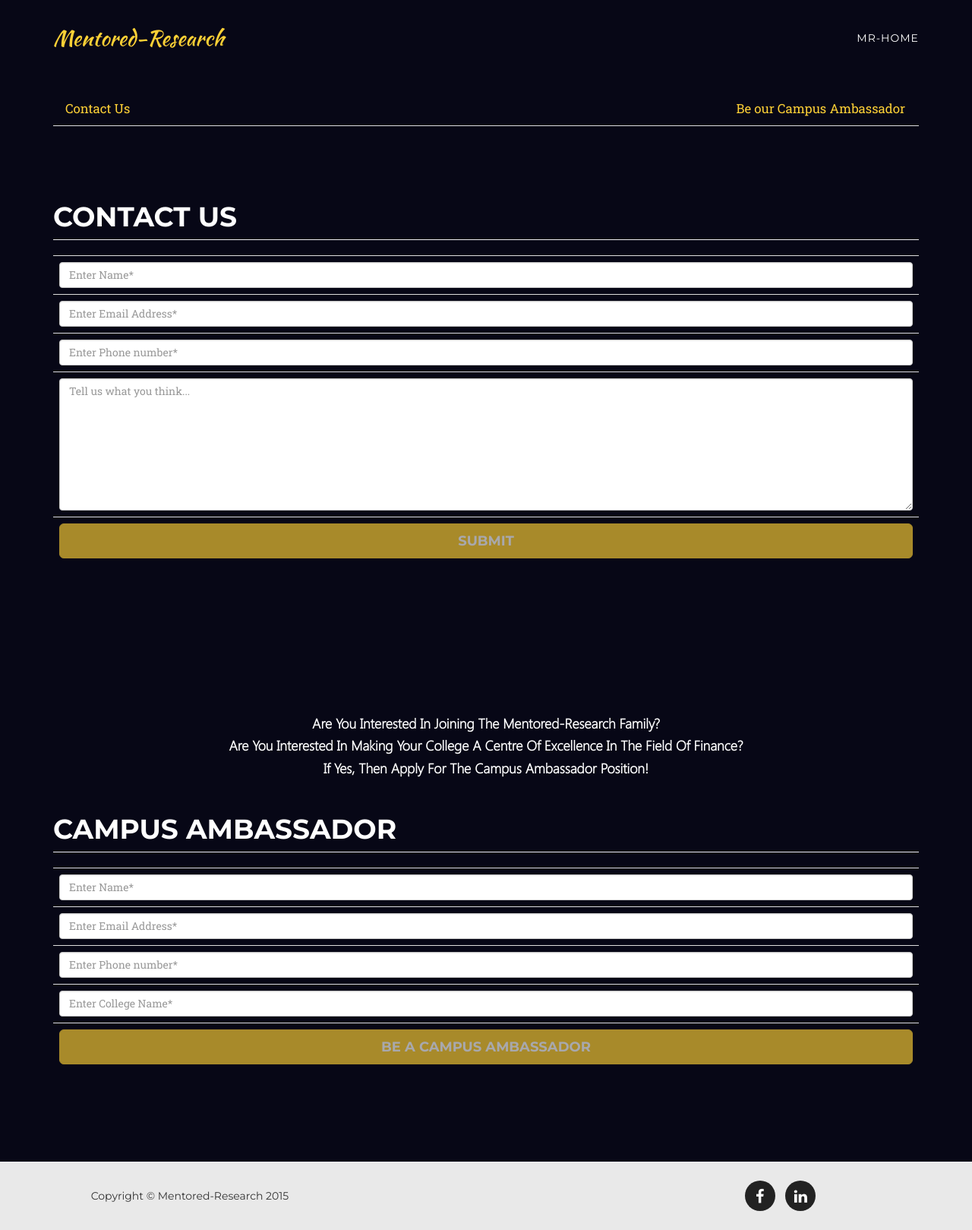
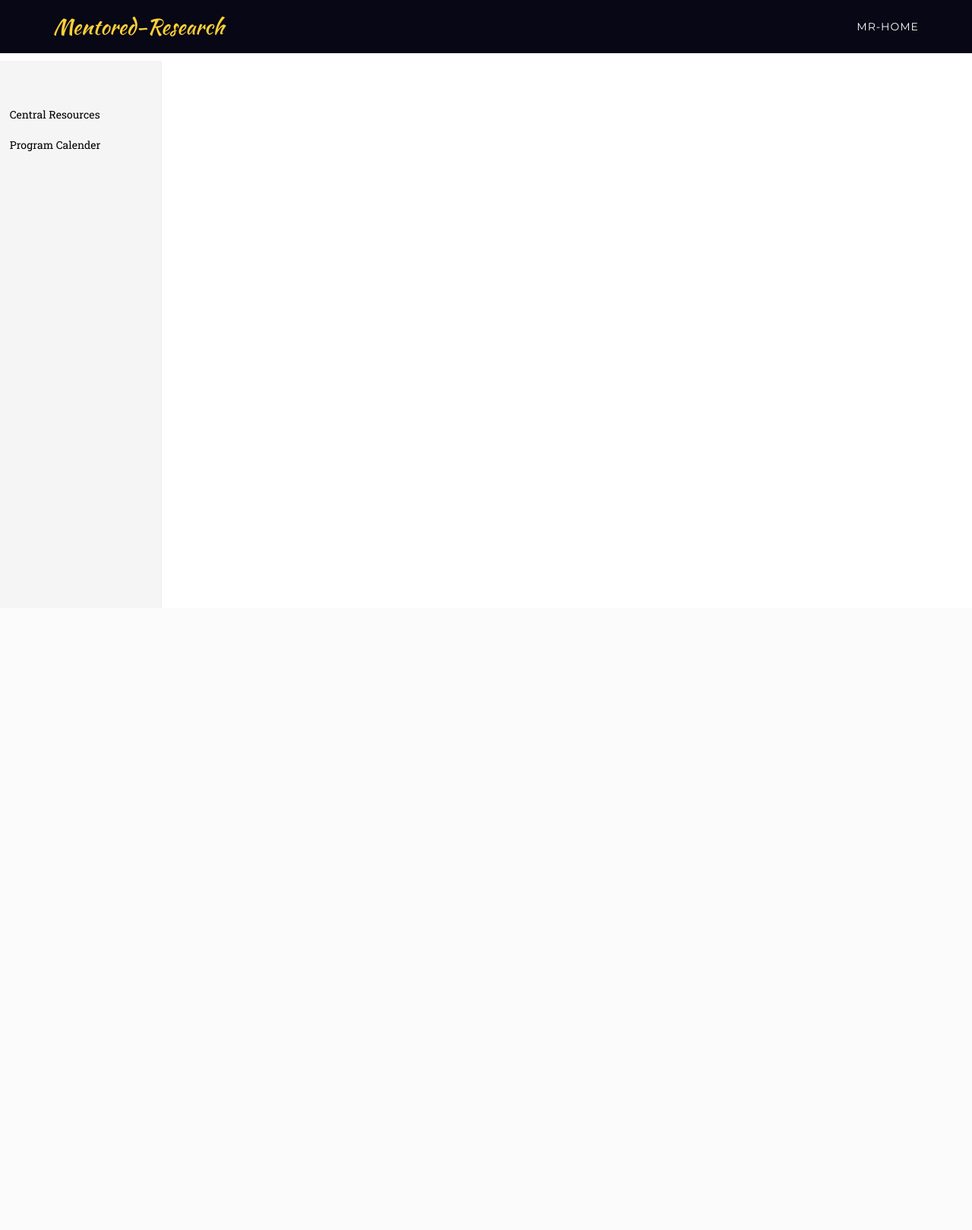
Before and after one commit to sagaranand015/MRFinal, a PHP site: page /mentee.php in a window 1280 px wide. Shown: the whole page at 76% size. After the commit the page ends 800 px from the top, so only its background shows below. Run offline with PHP 8.4, Linux system fonts and the light colour scheme; some libraries are stand-ins or nearby versions; some web fonts are replaced.

Commit message:
Completed the front end of the mentee page. Applicable to all the other pages too.

```diff
--- a/courses/css/agency.css
+++ b/courses/css/agency.css
@@ -232,7 +232,7 @@ fieldset[disabled] .btn-xl.active {
 
 @media(min-width:768px) {
     .navbar-default {
-        padding: 25px 0;
+        padding: 10px 0;
         border: 0;
         background-color: transparent;
         -webkit-transition: padding .3s;
--- a/courses/mentee.php
+++ b/courses/mentee.php
@@ -14,7 +14,7 @@
     <link rel="shortcut icon" href="img/favicon.ico" type="image/x-icon" />
 	<link rel="icon" href="img/favicon.ico" type="image/x-icon" />
 
-    <title>Contact Us | Mentored-Research</title>
+    <title>Mentored-Research | Mentee</title>
 
     <!-- Bootstrap Core CSS -->
     <link href="css/bootstrap.min.css" rel="stylesheet">
@@ -101,75 +101,153 @@
         	background: rgb(233, 233, 233);
         }
 
-        body {
-        	background: #070716;
-        }
-
         h1 {
-        	color: #fff;
+        	color: #000;
         }
 
          /*for the smallest phones*/
         @media (max-width:767px){
-			#contactUsTab {
-				float: left;
+            .sidebar {
+                position: fixed;
+                top: 0%;
+                bottom: 0%;
+                left: 0;
+                z-index: 20;
+                display: none;
+                padding: 1%;
+                overflow-x: hidden;
+                overflow-y: auto;
+                background-color: #f5f5f5;
+                border-right: 1px solid #eee;
             }
-			#campusAbsTab {
-				float: left;
+            .main-div {
+		    	margin: 0% 2% 2% 0%;
 		    }
-			#campusAbs {
-				padding-top: 50px;
+		    .menu-show {
+		    	margin: 25% 0% 0% 0%;
+		    	display: block;
 		    }
         }
 
         /*for the tablets and all*/
         @media (min-width:768px){
-        	#contactUsTab {
-				float: left;
+        	.sidebar {
+                position: fixed;
+                top: 0%;
+                bottom: 0%;
+                left: 0;
+                z-index: 20;
+                display: none;
+                padding: 1%;
+                overflow-x: hidden;
+                overflow-y: auto; /* Scrollable contents if viewport is shorter than content. */
+                background-color: #f5f5f5;
+                border-right: 1px solid #eee;
             }
-			#campusAbsTab {
-				float: right;
+            .main-div {
+		    	margin: 0% 2% 2% 0%;
 		    }
-			#campusAbs {
-				padding-top: 60px;
+
+		    .menu-show {
+		    	margin: 10% 0% 0% 0%;
+		    	display: block;
 		    }
         }
 
         /*for medium screens and desktops*/
         @media (min-width:992px){
-            #contactUsTab {
-				float: left;
-				font-size: 1.2em;
+            .sidebar {
+                position: fixed;
+                top: 11%;
+                bottom: 0%;
+                left: 0;
+                z-index: 9;
+                display: block;
+                padding: 4% 1% 1% 1%;
+                overflow-x: hidden;
+                overflow-y: auto; /* Scrollable contents if viewport is shorter than content. */
+                background-color: #f5f5f5;
+                border-right: 1px solid #eee;
             }
-			#campusAbsTab {
-				float: right;
-				font-size: 1.2em;
+            .main-div {
+		    	margin: 8% 2% 2% 17%;
 		    }
-			#campusAbs {
-				padding-top: 60px;
+		    .menu-show {
+		    	display: none;
 		    }
         }
 
         /*for large screens*/
-        @media (min-width:1200px){
-            #contactUsTab {
-				float: left;
-				font-size: 1.2em;
+        @media (min-width:1200px) {
+            .sidebar {
+                position: fixed;
+                top: 10%;
+                bottom: 0%;
+                left: 0;
+                z-index: 9;
+                display: block;
+                padding: 4% 1% 1% 1%;
+                overflow-x: hidden;
+                overflow-y: auto; /* Scrollable contents if viewport is shorter than content. */
+                background-color: #f5f5f5;
+                border-right: 1px solid #eee;
             }
-			#campusAbsTab {
-				float: right;
-				font-size: 1.2em;
+            .main-div {
+		    	margin: 7% 2% 2% 17%;
 		    }
-			#campusAbs {
-				padding-top: 70px;
+		    .menu-show {
+		    	display: none;
 		    }
         }
 
-        #campusAbsText h4 {
+        /* Sidebar navigation */
+        .nav-sidebar {
+            margin-right: -21px; /* 20px padding + 1px border */
+            margin-bottom: 20px;
+            margin-left: -20px;
+        }
+        .nav-sidebar > li > a {
+            color: #000;
+            padding-right: 20px;
+            padding-left: 20px;
+        }
+        .nav-sidebar > .active > a,
+        .nav-sidebar > .active > a:hover,
+        .nav-sidebar > .active > a:focus {
             color: #fff;
-        	text-align: center;
-        	font-family: writingText;
-        	text-transform: capitalize;
+            background-color: #428bca;
+        }
+
+        .show-menu {
+        	display: block;
+        }
+        .hide-menu {
+        	display: none;
+        }
+
+        .overlay-show {
+			position: fixed;
+			top: 0;
+			left: 0;
+			height: 100%;
+			width: 100%;
+			z-index: 30;
+			background-color: rgba(0,0,0,0.5);
+		}
+		.overlay-remove {
+			position: fixed;
+			top: 0;
+			left: 0;
+			height: 100%;
+			width: 100%;
+			z-index: 30;
+			background-color: rgba(0,0,0,0.5);
+			display: none;
+		}
+		.overlay-img {
+			position: relative;
+			top: 45%;
+			left: 45%;
 		}
 
     </style>
@@ -187,137 +265,80 @@
                 return false;
             });
 
+            var overlay = $('#overlay').addClass('overlay-remove');
+            function showLoading() {
+            	overlay.removeClass('overlay-remove');
+            	overlay.addClass('overlay-show');
+            }
+            function hideLoading() {
+            	overlay.removeClass('overlay-show');
+            	overlay.addClass('overlay-remove');
+            }
+
             // for checking the query string and all.
 	    	var qs = getQueryStrings();
 
     		// for the scrolly thing.
     		$('.scrolly').scrolly();
 
-    		// for the queryStrings.
-    		if(qs["contact"] == "1") {
-    			$('#contactUsLink').trigger('click');
+    		// media query functions
+            if ($(window).width() >= 1200) {
+            	$('.sidebar').addClass('show-menu');
             }
-    		else if(qs["campusAbs"] == "1") {
-    			$('#campusAbsLink').trigger('click');
+            else if ($(window).width() >= 992) {
+            	$('.sidebar').addClass('show-menu');
+            }
+            else if ($(window).width() >= 768) {
+            	$('.sidebar').addClass('hide-menu');
+            }
+            else if ($(window).width() <= 767) {
+            	$('.sidebar').addClass('hide-menu');
             }
             else {
-    			// nothing to be done here.
+
             }
 
-        	// for submission of the contact us form.
-        	$('#formContactUs').validator().on('submit', function (e) {
-				if (e.isDefaultPrevented()) {
-					alertMsg.children('p').remove();
-					alertMsg.fadeOut();
-					popup.children('p').remove();
-					popup.append("<p>Oops! Looks like you did not fill the fields correctly. Please Recheck and try again.</p>").fadeIn();
+            // for showing the menu on the mobile site.
+            $('#btnShowMenu').on('click', function() {
+            	if($('.sidebar').hasClass('show-menu')) {
+            		$(this).html("Show Menu");
+            		$('.sidebar').removeClass('show-menu');
+            		$('.sidebar').addClass('hide-menu');
+            	}
+            	else if($('.sidebar').hasClass('hide-menu')) {
+            		$(this).html("Hide Menu");
+            		$('.sidebar').removeClass('hide-menu');
+            		$('.sidebar').addClass('show-menu');
             	}
             	else {
-					// everything looks good! AJAX request to be given here.
-					var contactName = $('#txtContactName').val().trim();
-					var contactEmail = $('#txtContactEmail').val().trim();
-					var contactTel = $('#txtContactTel').val().trim();
-					var contactMsg = $('#txtContactMsg').val().trim();
 
-					// make the AJAX request for adding the data to the database here.
-					popup.fadeOut();
-					alertMsg.children('p').remove();
-					alertMsg.append("<p>Please wait for a moment while we submit your message...</p>").fadeIn();
-					$.ajax({
-						type: "GET",
-						url: "AJAXFunctions.php",
-						data: {
-							no: "1", contactName: contactName, contactEmail: contactEmail, contactTel: contactTel, contactMsg: contactMsg
-						},
-						success: function(response) {
-							alertMsg.children('p').remove();
-							alertMsg.fadeOut();
-
-							var res = response.split(" ~ ");
-							response = res[0];
-							var adminMail = res[1];
-							var userMail = res[2];
-
-							if(response == "1" && adminMail == "1" && userMail == "1") {
-								popup.children('p').remove();
-								popup.append("<p>Thank you for your Message. Please check your inbox for more details.</p>").fadeIn();
             	}
-							else if(adminMail == "-1" || userMail == "-1") {
-								popup.children('p').remove();
-								popup.append("<p>Oops! There seems to be a problem connecting to the Mentored-Research's server. Please try again.</p>").fadeIn();
+            	return false;
+            });
+            $('body, .main-div').on('click', function() {
+	            if ($(window).width() >= 1200) {
 	            }
-							else {
-								popup.children('p').remove();
-								popup.append("<p>Oops! There seems to be a problem connecting to the Mentored-Research's server. Please try again.</p>").fadeIn();
+	            else if ($(window).width() >= 992) {
 	            }
-						},
-						error: function(response) {
-							alertMsg.children('p').remove();
-							alertMsg.fadeOut();
-							popup.children('p').remove();
-							popup.append("<p>Oops! We encountered an error while processing your Request. Please try again.</p>").fadeIn();
+	            else if ($(window).width() >= 768 || $(window).width() <= 767) {
+            		$('.sidebar').removeClass('show-menu');
+	        		$('.sidebar').addClass('hide-menu');
+	        		$('#btnShowMenu').html("Show Menu");
 	            }
-					});
-				}   // end of else
         		return false;
             });
 
-			// for the campus ambassador form
-			$('#formCampusAbs').validator().on('submit', function (e) {
-				if (e.isDefaultPrevented()) {
-					alertMsg.children('p').remove();
-					alertMsg.fadeOut();
-					popup.children('p').remove();
-					popup.append("<p>Oops! Looks like you did not fill the fields correctly. Please Recheck and try again.</p>").fadeIn();
-				}
-				else {
-					// everything looks good! AJAX request to be given here.
-					var campusAbsName = $('#txtCampusAbsName').val().trim();
-					var campusAbsEmail = $('#txtCampusAbsEmail').val().trim();
-					var campusAbsTel = $('#txtCampusAbsTel').val().trim();
-					var campusAbsCollege = $('#txtCampusAbsCollege').val().trim();
+            // hide all the divs on page load. Except for first div.
+            $('.main-div').hide();
 
-					// make the AJAX request for adding the data to the database here.
-					popup.fadeOut();
-					alertMsg.children('p').remove();
-					alertMsg.append("<p>Please wait for a moment while we submit your request...</p>").fadeIn();
-					$.ajax({
-						type: "GET",
-						url: "AJAXFunctions.php",
-						data: {
-							no: "2", campusAbsName: campusAbsName, campusAbsEmail: campusAbsEmail, campusAbsTel: campusAbsTel, campusAbsCollege: campusAbsCollege
-						},
-						success: function(response) {
-							alertMsg.children('p').remove();
-							alertMsg.fadeOut();
-
-							var res = response.split(" ~ ");
-							response = res[0];
-							var adminMail = res[1];
-							var userMail = res[2];
-
-							if(response == "1" && adminMail == "1" && userMail == "1") {
-								popup.children('p').remove();
-								popup.append("<p>Thank You for applying to the Campus Ambassador programme of Mentored-Research. Please check your inbox for more details.</p>").fadeIn();
-							}
-							else if(adminMail == "-1" || userMail == "-1") {
-								popup.children('p').remove();
-								popup.append("<p>Oops! There seems to be a problem connecting to the Mentored-Research's server. Please try again.</p>").fadeIn();
-							}
-							else {
-								popup.children('p').remove();
-								popup.append("<p>Oops! There seems to be a problem connecting to the Mentored-Research's server. Please try again.</p>").fadeIn();
-							}
-						},
-						error: function(response) {
-							alertMsg.children('p').remove();
-							alertMsg.fadeOut();
-							popup.children('p').remove();
-							popup.append("<p>Oops! We encountered an error while processing your Request. Please try again.</p>").fadeIn();
-						}
+            // for all the links on the left hand side.
+            $('.CRP').on('click', function() {
+            	showDiv($('.CRP-div'));
+            	return false;
             });
 
-				}   // end of else
+            $('.calender').on('click', function() {
+            	showDiv($('.calender-div'));
             	return false;
             });
 
@@ -341,6 +362,10 @@
 
 <body id="page-top" class="index">
 
+	<div class="overlay-remove" id="overlay">
+		<img src="img/load.gif" class="overlay-img" />
+	</div>
+
     <div id="alertMsg" class="alert alert-warning" role="alert">
     </div>
 
@@ -349,7 +374,7 @@
     </div>
 
     <!-- Navigation -->
-    <nav class="navbar navbar-default navbar-fixed-top" style="background: #070716;">
+    <nav class="navbar navbar-default navbar-fixed-top" style="background: #070716; z-index: 10;">
         <div class="container">
             <!-- Brand and toggle get grouped for better mobile display -->
             <div class="navbar-header page-scroll">
@@ -372,9 +397,6 @@
                     	<a href="http://mentored-research.com">MR-Home</a>
                     </li>
                     <!-- <li>
-                    	<a class="scrolly" href="#contactus">Contact Us</a>
-                    </li>
-                     <li>
                     	<a class="scrolly" href="#campusAbs">Ambassador</a>
                     </li> -->
                 </ul>
@@ -384,123 +406,52 @@
         <!-- /.container-fluid -->
     </nav>
 
-    <div class="container" style="margin-top: 120px;">
-    	<ul class="nav nav-tabs">
-    		<li id="contactUsTab">
-    			<a href="#contactus" id="contactUsLink" class="scrolly">Contact Us</a>
-    		</li>
-    		<li id="campusAbsTab">
-    			<a href="#campusAbs" id="campusAbsLink" class="scrolly">Be our Campus Ambassador</a>
-    		</li>
+    <div class="container-fluid">
+        <div class="row">
+            <div class="col-sm-3 col-md-2 col-xs-4 sidebar">
+                <ul class="nav nav-sidebar">
+                	<li><a href="#" class="CRP">Central Resources</a></li>
+                    <li><a href="#" class="calender">Program Calender</a></li>
+                </ul>
+                <ul class="nav nav-sidebar">
+
                 </ul>
             </div>
-
-    <section id="contactus" style="padding-top: 60px;">
-    	<div class="container">
-    		<h1 class="page-header">
-    			Contact Us
-    		</h1>
-
-    		<!-- table for the contact us form -->
-    		<form role="form" data-toggle="validator" id="formContactUs">
-	    		<table class="table">
-	    			<tr>
-	    				<td>
-	    					<input type="text" id="txtContactName" placeholder="Enter Name*" class="form-control" required />
-	    				</td>
-	    			</tr>
-	    			<tr>
-	    				<td>
-	    					<input type="email" id="txtContactEmail" placeholder="Enter Email Address*" class="form-control" required />
-	    				</td>
-	    			</tr>
-	    			<tr>
-	    				<td>
-	    					<input type="tel" id="txtContactTel" placeholder="Enter Phone number*" class="form-control" required />
-	    				</td>
-	    			</tr>
-	    			<tr>
-	    				<td>
-	    					<textarea id="txtContactMsg" placeholder="Tell us what you think..." class="form-control" rows="8" required></textarea>
-	    				</td>
-	    			</tr>
-	    			<tr>
-	    				<td>
-	    					<input type="submit" value="Submit" id="btnContactUs" class="btn btn-lg btn-primary btn-block" />
-	    				</td>
-	    			</tr>
-	    		</table>
-    		</form>
-		</div>
-    </section>
-
-    <section id="campusAbs">
-
-		<div class="container" id="campusAbsText">
-	    	<h4>
-	    		Are you interested in joining the Mentored-Research family?
-	    	</h4>
-	    	<h4>
-	    		Are you interested in making your college a Centre of Excellence in the field of finance?
-	    	</h4>
-	    	<h4>
-	    		If yes, then Apply for the Campus Ambassador position!
-	    	</h4>
         </div>
 
-    	<div class="container">
+        <button class="btn btn-lg btn-primary btn-block menu-show" id="btnShowMenu">
+        	Menu
+        </button>
+
+        <div class="col-lg-10 col-md-10 col-sm-12 col-xs-12 main-div CRP-div">
 	        <h1 class="page-header">
-    			Campus Ambassador
+	        	Central Resource Page
 	        </h1>
+        </div>
 
-    		<!-- table for the contact us form -->
-    		<form role="form" data-toggle="validator" id="formCampusAbs">
-	    		<table class="table">
-	    			<tr>
-	    				<td>
-	    					<input type="text" id="txtCampusAbsName" placeholder="Enter Name*" class="form-control" required />
-	    				</td>
-	    			</tr>
-	    			<tr>
-	    				<td>
-	    					<input type="email" id="txtCampusAbsEmail" placeholder="Enter Email Address*" class="form-control" required />
-	    				</td>
-	    			</tr>
-	    			<tr>
-	    				<td>
-	    					<input type="tel" id="txtCampusAbsTel" placeholder="Enter Phone number*" class="form-control" required />
-	    				</td>
-	    			</tr>
-	    			<tr>
-	    				<td>
-	    					<input type="text" id="txtCampusAbsCollege" placeholder="Enter College Name*" class="form-control" required />
-	    				</td>
-	    			</tr>
-	    			<tr>
-	    				<td>
-	    					<input type="submit" value="Be a Campus Ambassador" id="btnCampusAbs" class="btn btn-lg btn-primary btn-block" />
-	    				</td>
-	    			</tr>
-	    		</table>
-    		</form>
+        <div class="col-lg-10 col-md-10 col-sm-12 col-xs-12 main-div calender-div">
+        	<h1 class="page-header">
+	        	Programme Calender
+	        </h1>
         </div>
-    </section>
 
-    <footer>
+    </div>
+
+   <!--   <footer class="footer">
 	        <div class="container">
 	            <div class="row">
 	                <div class="col-md-4">
 	                    <span class="copyright">Copyright &copy; Mentored-Research 2015</span>
 	                </div>
 	                <div class="col-md-4">
-                    <!-- <ul class="list-inline social-buttons">
+	                    <ul class="list-inline social-buttons">
 	                        <li><a href="https://www.facebook.com/pages/Mentored-Researchs-Equity-Research-Initiative/313860081992430?ref=br_tf" target="_blank"><i class="fa fa-facebook"></i></a>
 	                        </li>
 	                        <li><a href="https://www.linkedin.com/company/2217419?trk=tyah&trkInfo=tarId%3A1401993298521%2Ctas%3Amentored%2Cidx%3A1-3-3" target="_blank"><i class="fa fa-linkedin"></i></a>
 	                        </li>
-                    </ul> -->
+	                    </ul>
 	                </div>
-                <div class="col-md-4">   <!-- TODO -->
+	                <div class="col-md-4">
 	                    <ul class="list-inline social-buttons">
 	                        <li><a href="https://www.facebook.com/pages/Mentored-Researchs-Equity-Research-Initiative/313860081992430?ref=br_tf" target="_blank"><i class="fa fa-facebook"></i></a>
 	                        </li>
@@ -510,7 +461,7 @@
 	                </div>
 	            </div>
 	        </div>
-    </footer>
+	    </footer> -->
 
     <!-- Bootstrap Core JavaScript -->
     <script src="js/bootstrap.min.js"></script>
```
Also changed, not shown: courses/js/customScripts.js (+10 -21 lines), courses/img/load.gif (added). Lines whose indentation alone changed are shown as unchanged.
